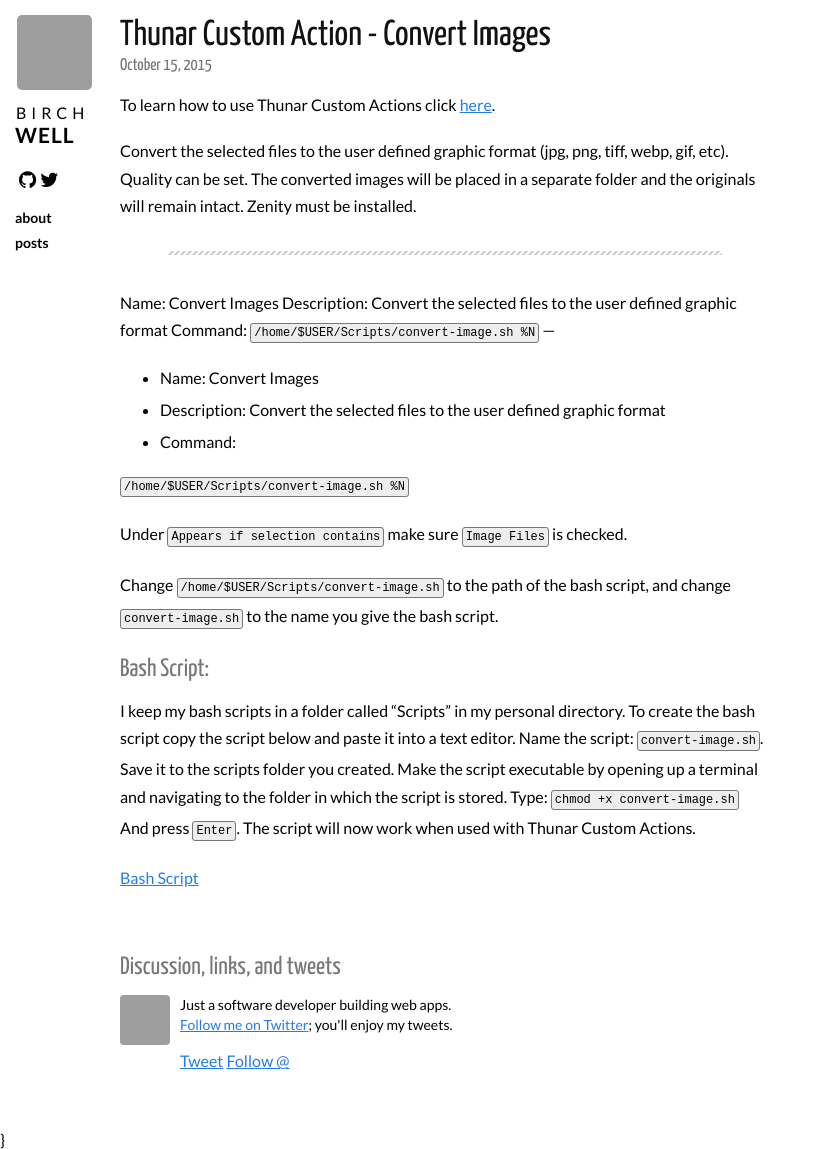
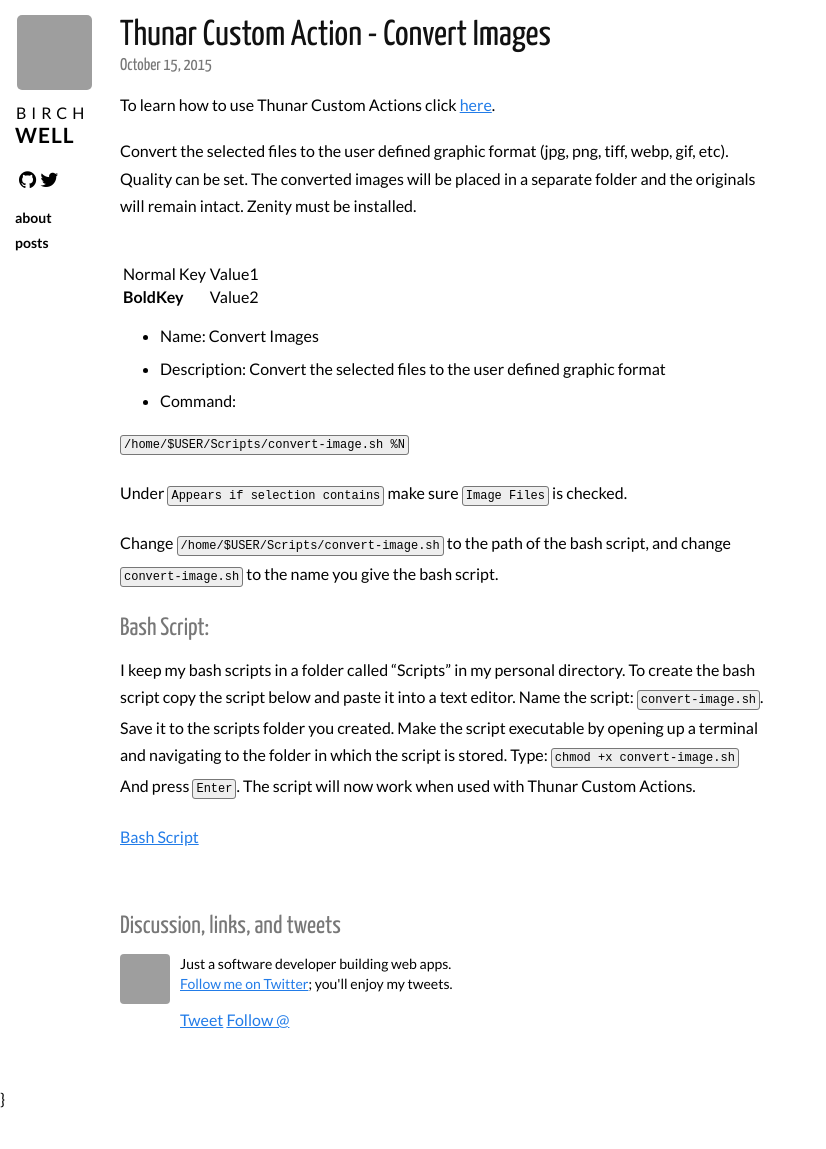
Before and after one commit to Birchwell/birchwell.github.io, a Jekyll site: the page built from _posts/2015-10-15-thunar-custom-actions-convert-images.md, in a window 1280 px wide, cut to the strip 0-1149 px from the top of the page. Shown: the whole strip, without its empty margins (0-826 px from the left). Built offline with Jekyll 4.4.1, drawn with Linux system fonts in a browser that asks for light colours; nearby versions of some CDN libraries; Markdown is read by kramdown in place of the engine named in the settings; comment, search, counter and statistics services are not loaded; after the commit the page ends 1108 px from its top, so only the background shows below that; grey boxes are pictures that could not be loaded.

Commit message:
Update 2015-10-15-thunar-custom-actions-convert-images.md

```diff
--- a/_posts/2015-10-15-thunar-custom-actions-convert-images.md
+++ b/_posts/2015-10-15-thunar-custom-actions-convert-images.md
@@ -7,11 +7,10 @@
 
 Convert the selected files to the user defined graphic format (jpg, png, tiff, webp, gif, etc). Quality can be set. The converted images will be placed in a separate folder and the originals will remain intact. Zenity must be installed.
 
----
-Name: Convert Images
-Description: Convert the selected files to the user defined graphic format
-Command: `/home/$USER/Scripts/convert-image.sh %N`
----
+| | | |
+|-|-|-|
+| Normal Key| Value1 |
+|__BoldKey__| Value2 |
 
 * Name: Convert Images
 * Description: Convert the selected files to the user defined graphic format
```
